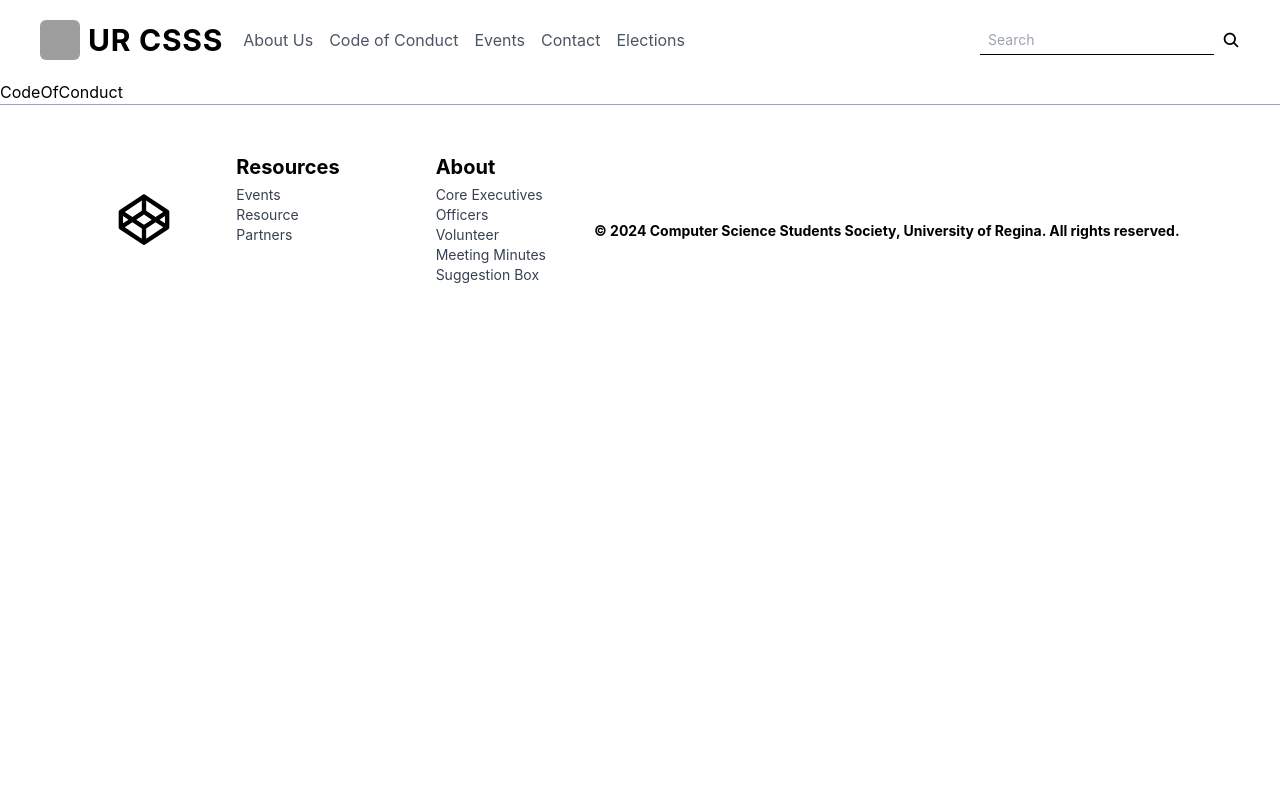
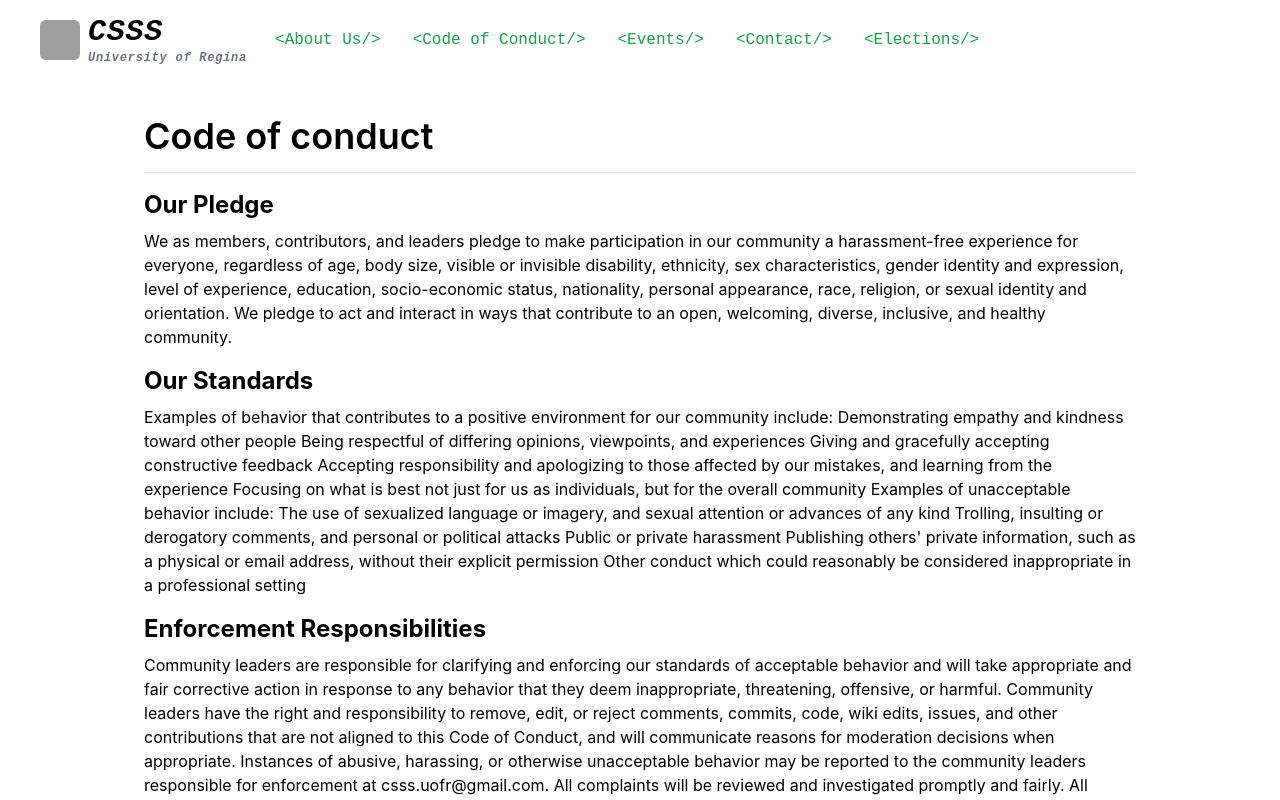
Before and after one commit to csss-uofr/website, a React (Create React App) app: page /code-of-conduct in a window 1280 px wide. Shown: the top 800 px of the page. Built offline with nearby package versions, Linux system fonts and the light colour scheme; grey boxes are pictures that could not be loaded.

Commit message:
Improved Colors According to the current CSSS logo

```diff
--- a/public/index.html
+++ b/public/index.html
@@ -2,12 +2,12 @@
 <html lang="en">
   <head>
     <meta charset="utf-8" />
-    <link rel="icon" href="%PUBLIC_URL%/favicon.ico" />
+    <link rel="icon" href="https://avatars.githubusercontent.com/u/148284701?s=48&v=4" />
     <meta name="viewport" content="width=device-width, initial-scale=1" />
     <meta name="theme-color" content="#000000" />
     <meta
       name="description"
-      content="Web site created using create-react-app"
+      content="University of Regina Computer Science Student Society"    "
     />
     <link rel="apple-touch-icon" href="%PUBLIC_URL%/logo192.png" />
     <!--
@@ -24,7 +24,7 @@
       work correctly both with client-side routing and a non-root public URL.
       Learn how to configure a non-root public URL by running `npm run build`.
     -->
-    <title>React App</title>
+    <title>University of Regina CSSS</title>
   </head>
   <body>
     <noscript>You need to enable JavaScript to run this app.</noscript>
--- a/src/App.css
+++ b/src/App.css
@@ -1,3 +1,5 @@
+@import url('https://fonts.googleapis.com/css2?family=Inter:ital,opsz,wght@0,14..32,100..900;1,14..32,100..900&display=swap');
+@import url('https://fonts.googleapis.com/css2?family=Fira+Code:wght@300..700&display=swap');
 .App {
   text-align: center;
 }
@@ -25,7 +27,7 @@
 }
 
 .App-link {
-  color: #61dafb;
+  color: #38b449;
 }
 
 @keyframes App-logo-spin {
--- a/src/components/ElectionCard.jsx
+++ b/src/components/ElectionCard.jsx
@@ -10,7 +10,7 @@ const ElectionCard = ({ candidatesData }) => {
             <div key={post.id} className="mt-8 lg:mr-12 flex flex-col sm:flex-row lg:flex-col lg:max-w-80 border border-gray-400 rounded-md shadow-md">
               <img src={post.profile_photo} alt="thumbnail" className="h-full w-full sm:h-44 w-44 lg:w-80 lg:h-80 rounded-sm" />
               <div className="bg-white lg:max-w-96 w-full rounded-md px-2 py-2">
-                <h5 className="text-lg text-blue-400 hover:underline sm:text-xl">{post.name}</h5>
+                <h5 className="text-lg text-green-600 hover:underline sm:text-xl">{post.name}</h5>
                 <p className="text-gray-500 tracking-wide hidden sm:block sm:mt-1">{post.party}</p>
                 <p className="mt-1 sm:mt-2 text-gray-600">Votes: {post.votes} ({post.percentage} %)</p>
               </div>
--- a/src/components/Footer.jsx
+++ b/src/components/Footer.jsx
@@ -1,33 +1,34 @@
 import React from "react";
 import { DiCodepen } from "react-icons/di";
 import { Link } from "react-router-dom";
+import Logo from "../CSSS Logo.png";
 
 const Footer = () => {
   return (
     <>
-      <div className="flex flex-col lg:flex-row lg:items-center lg:justify-center py-12 border-t border-gray-400">
+      <div className="flex flex-col lg:flex-row lg:items-center lg:justify-center py-12 border-t bg-black text-gray-500 border-gray-400 fira">
         <div className="flex-row flex px-6 py-4">
-          <DiCodepen className="text-5xl lg:text-7xl" />
+          {/* <DiCodepen className="text-5xl lg:text-7xl" /> */}
+          <img src={Logo} alt="uofr-csss-logo" className="mr-2 rounded-md h-16 lg:w-full w-max" />
         </div>
         <div className="flex-row flex justify-left px-8">
           <div className="flex-col flex">
-            <h4 className="text-xl font-bold mb-1">Resources</h4>
-            <Link className="text-sm text-gray-700 hover:underline hover:cursor-pointer">Events</Link>
-            <Link className="text-sm text-gray-700 hover:underline hover:cursor-pointer">Resource</Link>
-            <Link className="text-sm text-gray-700 hover:underline hover:cursor-pointer">Partners</Link>
+            <h4 className="text-xl text-green-600 fira font-bold mb-1">Resources</h4>
+            <Link className="text-sm text-gray-500 hover:underline hover:cursor-pointer" to="/events">Events</Link>
+            <Link className="text-sm text-gray-500 hover:underline hover:cursor-pointer" to="/elections">Elections</Link>
+            <Link className="text-sm text-gray-500 hover:underline hover:cursor-pointer" to="/contact">Contact</Link>
           </div>
           <div className="flex-col flex ml-20 sm:ml-24">
-          <h4 className="text-xl font-bold mb-1">About</h4>
-            <Link className="text-sm text-gray-700 hover:underline hover:cursor-pointer">Core Executives</Link>
-            <Link className="text-sm text-gray-700 hover:underline hover:cursor-pointer">Officers</Link>
-            <Link className="text-sm text-gray-700 hover:underline hover:cursor-pointer">Volunteer</Link>
-            <Link className="text-sm text-gray-700 hover:underline hover:cursor-pointer">Meeting Minutes </Link>
-            <Link className="text-sm text-gray-700 hover:underline hover:cursor-pointer">Suggestion Box</Link>
+          <h4 className="text-xl text-green-600 fira font-bold mb-1">About</h4>
+            <Link className="text-sm text-gray-500 hover:cursor-not-allowed">Core Executives</Link>
+            <Link className="text-sm text-gray-500 hover:underline hover:cursor-pointer" to="/code-of-conduct">Code of Conduct</Link>
+            <Link className="text-sm text-gray-500 hover:underline hover:cursor-pointer" to="/about">About Us</Link>
+            <Link className="text-sm text-gray-500 hover:underline hover:cursor-pointer" to="/contact">Suggestion Box</Link>
           </div>
         </div>
         <div className="flex flex-row justify-center items-center mt-8 mb-2 md:px-4">
           <p className="text-sm font-bold text-center">
-            &copy; {new Date().getFullYear()} Computer Science Students Society,
+            &copy;{new Date().getFullYear()} Computer Science Students Society,
             University of Regina. All rights reserved.
           </p>
         </div>
--- a/src/components/HeroSection.jsx
+++ b/src/components/HeroSection.jsx
@@ -4,7 +4,7 @@ import { Link } from "react-router-dom";
 const HeroSection = () => {
   return (
     <>
-      <div className="container flex flex-col justify-center h-80 border-gray-300 border-b py-4">
+      <div className="container flex flex-col justify-center h-80 border-gray-300 border-b py-4 bg-">
         <div className="flex flex-row w-full justify-center text-center">
           <h2 className="text-xl md:text-4xl 2xl:text-7xl xl:text-6xl font-bold">
             UR Computer Science Student Society
@@ -13,11 +13,11 @@ const HeroSection = () => {
         <div className="mt-6 text-center">
           <p>
             Welcome to the Computer Science Student Society, the student club
-            for undergraduates at the <Link className="text-blue-500 hover:underline" to="#">University of Regina Department of Computer Science </Link>. We
+            for undergraduates at the <Link className="text-green-500 hover:underline" to="#">University of Regina Department of Computer Science </Link>. We
             provide a social space where everyone’s welcome, run
             events, and represent your interests to the department. For more
             events you may be interested in, please follow us on our social
-            media outlets. Join us on  <Link className="text-blue-500 hover:underline" to="#">Discord </Link> or <Link className="text-blue-500 hover:underline" to="#"> Instagram!</Link>
+            media outlets. Join us on  <Link className="text-green-500 hover:underline" to="#">Discord </Link> or <Link className="text-green-500 hover:underline" to="#"> Instagram!</Link>
           </p>
         </div>
       </div>
--- a/src/components/Navbar.jsx
+++ b/src/components/Navbar.jsx
@@ -9,7 +9,7 @@ const Navbar = () => {
   const navigate = useNavigate();
   return (
     <>
-      <div className="w-full h-20 flex flex-row items-center md:justify-between md:border-none border-gray-300 border-b justify-between px-10">
+      <div className="w-full h-20 flex flex-row items-center md:justify-between lg:border-none border-gray-300 border-b justify-between px-10">
         <div className="w-max flex flex-row items-center">
           <div
             className="text-3xl font-bold tracking-wide flex flex-row items-center hover:cursor-pointer"
@@ -18,39 +18,31 @@ const Navbar = () => {
             <span>
               <img src="https://avatars.githubusercontent.com/u/148284701?s=48&v=4" alt="uofr-csss-logo" className="mr-2 rounded-md h-10 w-10" />
             </span>
-            <h1>UR CSSS</h1>
+            <h1 className="fira italic flex flex-col">CSSS
+              <span className="text-xs text-gray-500">University of Regina</span>
+            </h1>
           </div>
-          <div className="ml-1 text-gray-600 hidden md:flex">
-            <Link className="ml-4" to="/about">
-              About Us
+          <div className="ml-1 text-gray-600 hidden lg:flex fira text-green-600">
+            <Link className="ml-4 hover:bg-green-600 hover:text-white p-2 rounded-md" to="/about">
+               {`<`}About Us{`/>`}
             </Link>
-            <Link className="ml-4" to="/code-of-conduct">
-              Code of Conduct
+            <Link className="ml-4 hover:bg-green-600 hover:text-white p-2 rounded-md" to="/code-of-conduct">
+              {`<`}Code of Conduct{`/>`}
             </Link>
-            <Link className="ml-4" to="/events">
-              Events
+            <Link className="ml-4 hover:bg-green-600 hover:text-white p-2 rounded-md" to="/events">
+              {`<`}Events{`/>`}
             </Link>
-            <Link className="ml-4" to="/contact">
-              Contact
+            <Link className="ml-4 hover:bg-green-600 hover:text-white p-2 rounded-md" to="/contact">
+              {`<`}Contact{`/>`}
             </Link>
-            <Link className="ml-4" to="/elections">
-              Elections
+            <Link className="ml-4 hover:bg-green-600 hover:text-white p-2 rounded-md" to="/elections">
+              {`<`}Elections{`/>`}
             </Link>
           </div>
         </div>
-        <div className="md:hidden flex flex-row items-center">
+        <div className="lg:hidden flex flex-row items-center">
           <button className="px-2 py-1 border bordery-gray-200 rounded-md">
             <IoMenuSharp className="text-2xl" />
-          </button>
-        </div>
-        <div className="w-max-c hidden md:flex">
-          <input
-            type="text"
-            placeholder="Search"
-            className="py-1 px-2 text-sm border-black border-b outline-none"
-          />
-          <button className="ml-2">
-            <IoSearch className="text-lg" />
           </button>
         </div>
       </div>
--- a/src/components/ServiceSection.jsx
+++ b/src/components/ServiceSection.jsx
@@ -15,7 +15,7 @@ const ServiceSection = ({ services }) => {
               <div className="mt-8 lg:mr-12 flex flex-col sm:flex-row lg:flex-col lg:max-w-96 border border-gray-400 rounded-md shadow-md">
                 <img src={post.image} alt="thumbnail" className="h-full w-full sm:h-44 w-44 lg:w-96 lg:h-96 rounded-sm" />
                 <div className="bg-white lg:max-w-96 w-full rounded-md px-2 py-2">
-                  <h5 className="text-lg text-blue-400 hover:underline sm:text-xl">{post.name}</h5>
+                  <h5 className="text-lg text-green-600 hover:underline sm:text-xl">{post.name}</h5>
                   <p className="text-gray-500 tracking-wide">{post.description}</p>
                 </div>
               </div>
--- a/src/index.css
+++ b/src/index.css
@@ -7,6 +7,8 @@ body {
   font-family: -apple-system, BlinkMacSystemFont, 'Segoe UI', 'Roboto', 'Oxygen',
     'Ubuntu', 'Cantarell', 'Fira Sans', 'Droid Sans', 'Helvetica Neue',
     sans-serif;
+  /* font-family: 'Inter', sans-serif; */
+  /* font-family: "Fira Code", monospace; */
   -webkit-font-smoothing: antialiased;
   -moz-osx-font-smoothing: grayscale;
 }
@@ -15,3 +17,11 @@ code {
   font-family: source-code-pro, Menlo, Monaco, Consolas, 'Courier New',
     monospace;
 }
+
+.fira {
+  font-family: "Fira Code", monospace !important;
+}
+
+Link {
+  color: #38b449;
+}
--- a/src/pages/CodeOfConduct.jsx
+++ b/src/pages/CodeOfConduct.jsx
@@ -2,7 +2,73 @@ import React from 'react'
 
 const CodeOfConduct = () => {
   return (
-    <div>CodeOfConduct</div>
+    <div className="container mx-auto py-8 h-max-c lg:max-w-screen-lg">
+      <div>
+        <h1 className="text-3xl md:text-4xl font-semibold mt-1 mb-2 pb-4 border-b border-gray-200">Code of conduct</h1>
+      </div>
+      <div>
+        <h1 className="text-2xl font-bold mt-4 mb-2">Our Pledge</h1>
+        <p className="mb-4">
+          We as members, contributors, and leaders pledge to make participation in our community a harassment-free experience for everyone, regardless of age, body size, visible or invisible disability, ethnicity, sex characteristics, gender identity and expression, level of experience, education, socio-economic status, nationality, personal appearance, race, religion, or sexual identity and orientation.
+
+          We pledge to act and interact in ways that contribute to an open, welcoming, diverse, inclusive, and healthy community.
+        </p>
+      </div>
+      <div>
+        <h1 className="text-2xl font-bold mt-4 mb-2">Our Standards
+        </h1>
+        <p className="mb-4">
+          Examples of behavior that contributes to a positive environment for our community include:
+
+          Demonstrating empathy and kindness toward other people
+          Being respectful of differing opinions, viewpoints, and experiences
+          Giving and gracefully accepting constructive feedback
+          Accepting responsibility and apologizing to those affected by our mistakes, and learning from the experience
+          Focusing on what is best not just for us as individuals, but for the overall community
+          Examples of unacceptable behavior include:
+
+          The use of sexualized language or imagery, and sexual attention or advances of any kind
+          Trolling, insulting or derogatory comments, and personal or political attacks
+          Public or private harassment
+          Publishing others' private information, such as a physical or email address, without their explicit permission
+          Other conduct which could reasonably be considered inappropriate in a professional setting
+        </p>
+      </div>
+      <div>
+        <h1 className="text-2xl font-bold mt-4 mb-2">
+          Enforcement Responsibilities
+        </h1>
+        <p className="mb-4">
+          Community leaders are responsible for clarifying and enforcing our standards of acceptable behavior and will take appropriate and fair corrective action in response to any behavior that they deem inappropriate, threatening, offensive, or harmful.
+
+          Community leaders have the right and responsibility to remove, edit, or reject comments, commits, code, wiki edits, issues, and other contributions that are not aligned to this Code of Conduct, and will communicate reasons for moderation decisions when appropriate.
+
+          Instances of abusive, harassing, or otherwise unacceptable behavior may be reported to the community leaders responsible for enforcement at csss.uofr@gmail.com. All complaints will be reviewed and investigated promptly and fairly.
+
+          All community leaders are obligated to respect the privacy and security of the reporter of any incident.
+        </p>
+      </div>
+      <div>
+        <h1 className="text-2xl font-bold mt-4 mb-2">
+          Scope
+        </h1>
+        <p className="mb-4">
+          This Code of Conduct applies within all community spaces, and also applies when an individual is officially representing the community in public spaces. Examples of representing our community include using an official e-mail address, posting via an official social media account, or acting as an appointed representative at an online or offline event.
+        </p>
+      </div>
+      <div>
+        <h1 className="text-2xl font-bold mt-4 mb-2">
+          Attribution
+        </h1>
+        <p className="mb-4">
+          This Code of Conduct is adapted from the Contributor Covenant, version 2.0, available at https://www.contributor-covenant.org/version/2/0/code_of_conduct.html.
+
+          Community Impact Guidelines were inspired by Mozilla's code of conduct enforcement ladder.
+
+          For answers to common questions about this code of conduct, see the FAQ at https://www.contributor-covenant.org/faq. Translations are available at https://www.contributor-covenant.org/translations.
+        </p>
+      </div>
+    </div>
   )
 }
 
--- a/src/pages/Elections.jsx
+++ b/src/pages/Elections.jsx
@@ -51,7 +51,7 @@ const Elections = () => {
 
 
               <div className="py-6 mb-4">
-              <p className="text-center text-blue-500">There are no past elections or Links.</p>
+              <p className="text-center text-green-600">There are no past elections or Links.</p>
               </div>
       </div>
     </div>
```
Also changed, not shown: src/components/EC.jsx (+11 -13 lines), src/CSSS Logo.png (added).
